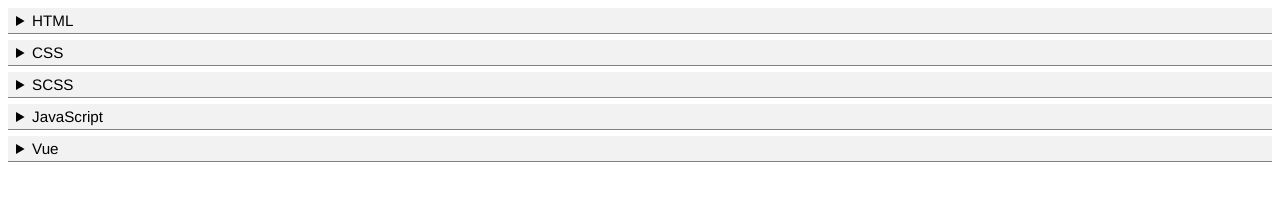
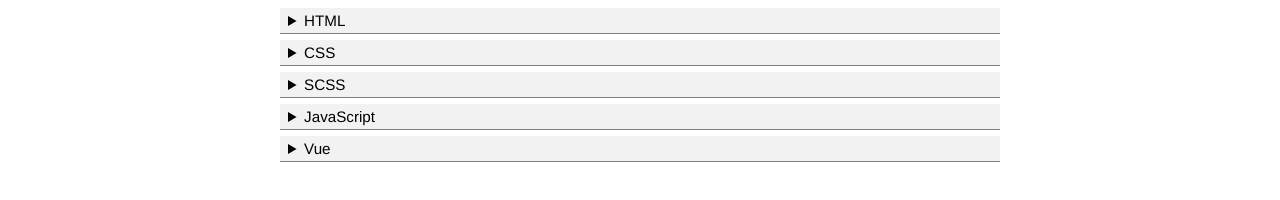
Before and after one commit to Thundiverter/frontend-stuff, a plain HTML site: page index.html in a window 1280 px wide. Drawn offline with Linux system fonts and the light colour scheme.

Commit message:
Update style.css

```diff
--- a/style.css
+++ b/style.css
@@ -1,6 +1,9 @@
 body {
     font-family: Helvetica, Arial, sans-serif;
     font-size: .95rem;
+    max-width: 720px;
+    margin-left: auto;
+    margin-right: auto;
 }
 a {
     text-decoration: none;
```
